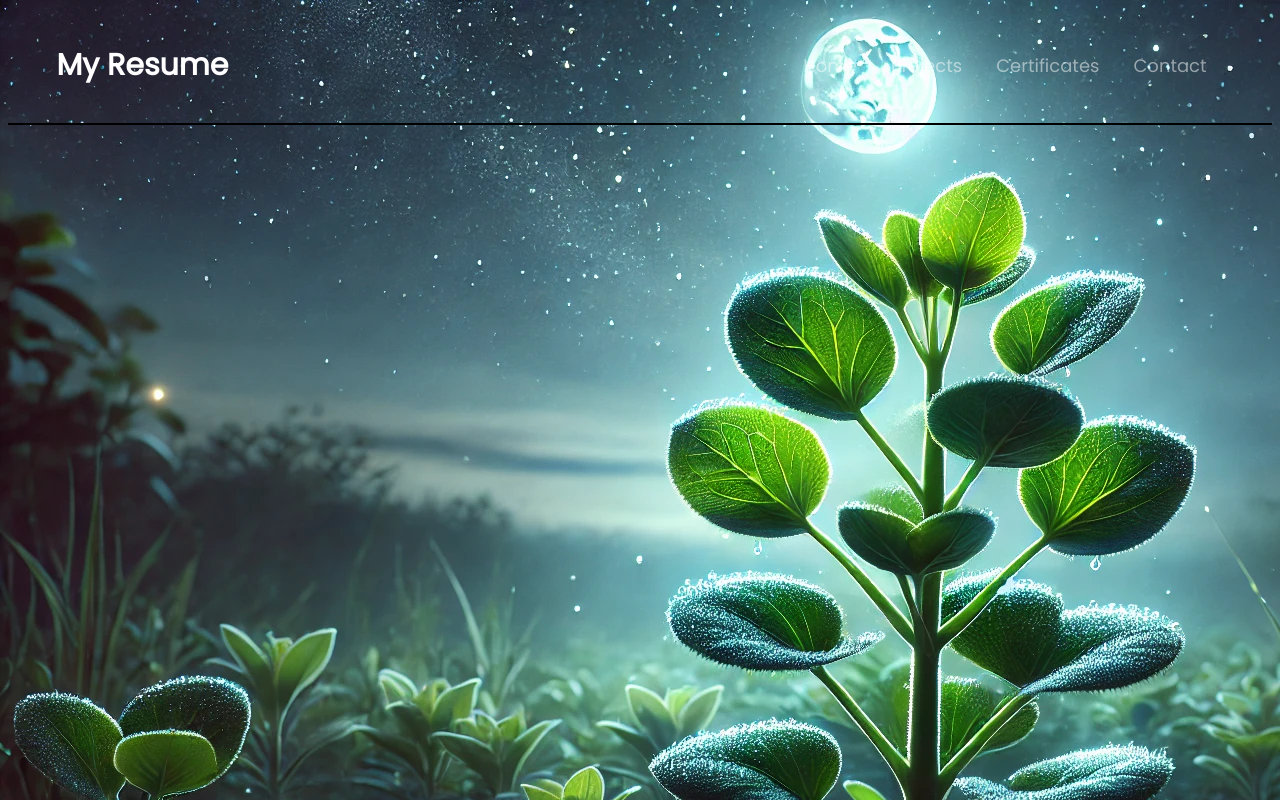
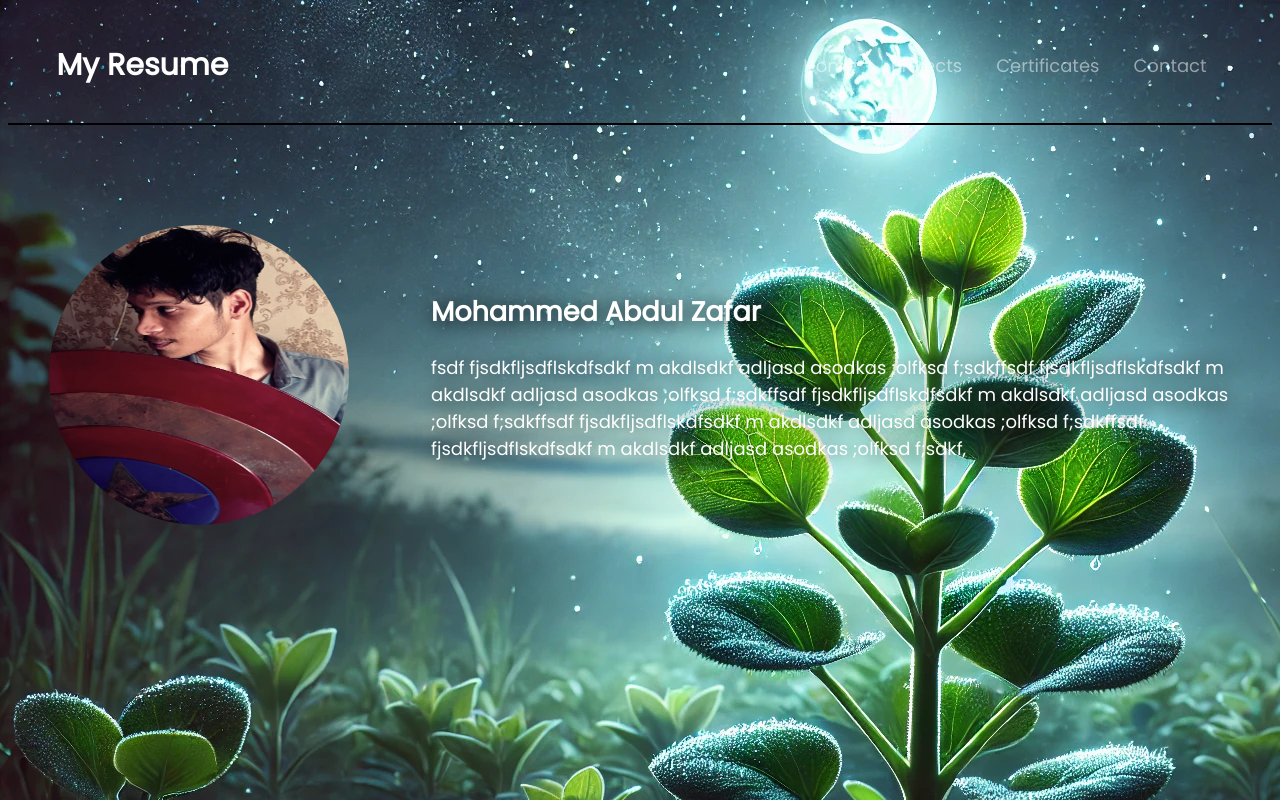
Before and after one commit to zafarabdul/My_Resume-AI-BOT, a Django app: page / in a window 1280 px wide. Run offline with Django 5.2, Linux system fonts and the light colour scheme.

Commit message:
section1

```diff
--- a/static/index.css
+++ b/static/index.css
@@ -2,9 +2,22 @@
     text-decoration:none;
     color:white;
 }
+section div{
+    margin:20px;
+}
+section{
+    display: flex;
+    justify-content: space-around;
+    margin-top:80px;
+    align-items:center ;
+    text-shadow:2px 2px 20px black;
+}
 body{
     background-image:url('back.webp');
-
+    background-repeat: no-repeat;
+    background-attachment: fixed;
+    font-family: 'Poppins', sans-serif;
+    font-size: 18px;
 }
 nav{
     display:flex;
@@ -34,3 +47,16 @@ nav{
     color:white;
     text-shadow:2px 2px 20px black;
 }
+#profile{
+    align-items: center;
+}
+#img{
+    border-radius: 50%;
+    transition-duration: 2s;
+}
+#img:hover{
+    transform: scale(1.3);
+}
+.desc{
+    max-width: 800px;
+}
--- a/templates/index.html
+++ b/templates/index.html
@@ -7,7 +7,7 @@
         <meta name="viewport" content="width=device-width, initial-scale=1">
         {% load static %}
         <link rel="stylesheet" href="{% static 'index.css' %}">
-        <script src="{% static 'script.js' %}"></script>
+        <script src="{% static 'index.js' %}"></script>
         <link href='https://fonts.googleapis.com/css?family=Poppins' rel='stylesheet'>
     </head>
     <body>
@@ -20,6 +20,12 @@
                 <div class='home'>Contact</div>
             </div>
         </nav>
-
+        <section>
+            <div id='profile'><img id='img'src={% static "zafar.jpg" %} width='300px' height='300px'></img></div>
+            <div class='desc'>
+                <h1>Mohammed Abdul Zafar</h1>
+                <p>fsdf fjsdkfljsdflskdfsdkf m akdlsdkf adljasd asodkas ;olfksd f;sdkffsdf fjsdkfljsdflskdfsdkf m akdlsdkf adljasd asodkas ;olfksd f;sdkffsdf fjsdkfljsdflskdfsdkf m akdlsdkf adljasd asodkas ;olfksd f;sdkffsdf fjsdkfljsdflskdfsdkf m akdlsdkf adljasd asodkas ;olfksd f;sdkffsdf fjsdkfljsdflskdfsdkf m akdlsdkf adljasd asodkas ;olfksd f;sdkf,</p>
+            </div>
+        </section>
     </body>
 </html>
```
Also changed, not shown: static/zafar.jpg (added).
